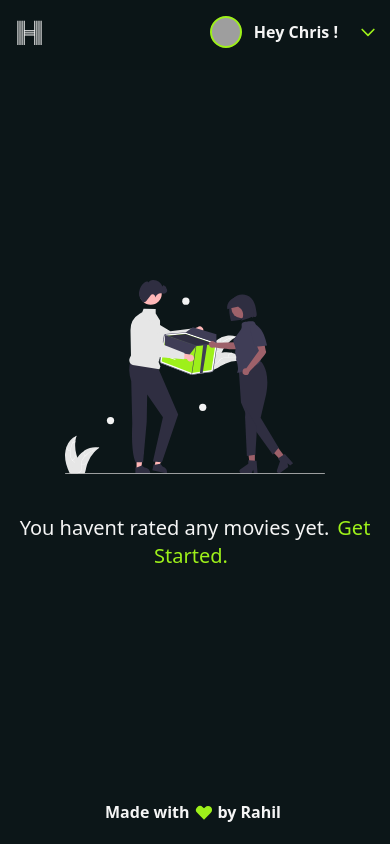
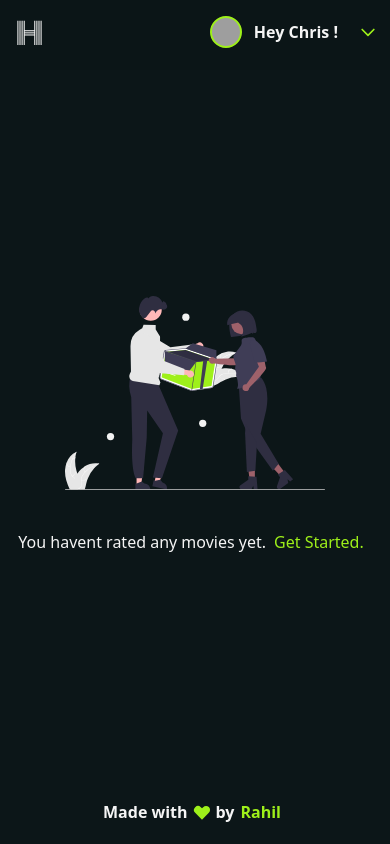
Before and after one commit to whitefaang/hmovies, a React (Vite) app: page /my-movies in a window 390 px wide. Built offline with nearby package versions, Linux system fonts and the light colour scheme; grey boxes are pictures that could not be loaded; what tailwindcss-debug-screens, tailwindcss-tooltip-arrow-after would draw is missing.

Commit message:
🎨 style : minor styled updated

```diff
--- a/src/app.tsx
+++ b/src/app.tsx
@@ -26,7 +26,7 @@ function App() {
           by
           <a
             href="https://mrahil.me"
-            className="mx-1"
+            className="mx-1.5 text-primary hover:text-primary-muted"
             target="_blank"
             rel="noreferrer"
           >
--- a/src/pages/my-movies.page.tsx
+++ b/src/pages/my-movies.page.tsx
@@ -10,7 +10,7 @@ export default function MyMovies(): ReactElement {
 
   if (myMovies.length === 0) {
     return (
-      <div className="flex flex-col flex-1 gap-y-10 justify-center items-center text-xl">
+      <div className="flex flex-col flex-1 gap-y-10 justify-center items-center lg:text-xl">
         <img
           src={Empty}
           alt="You havent rated any movies yet"
```
